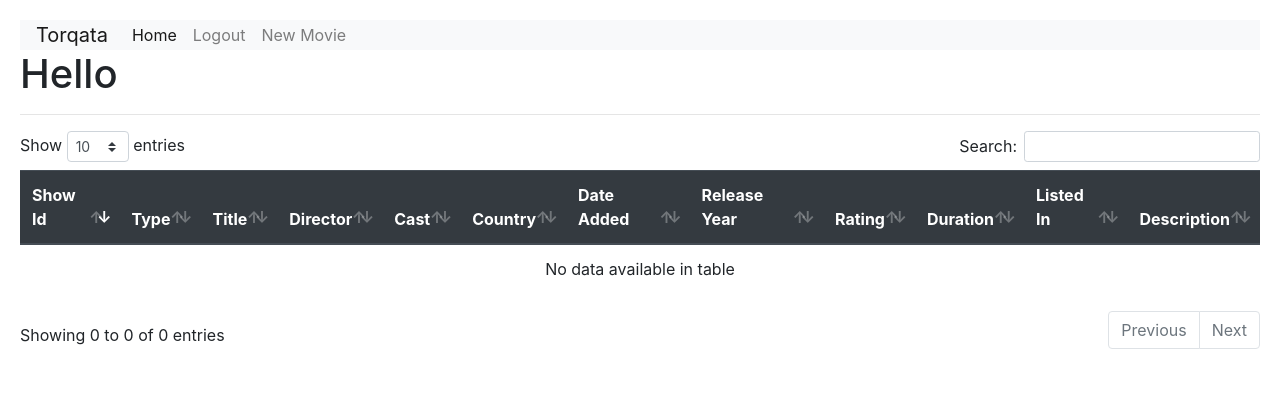
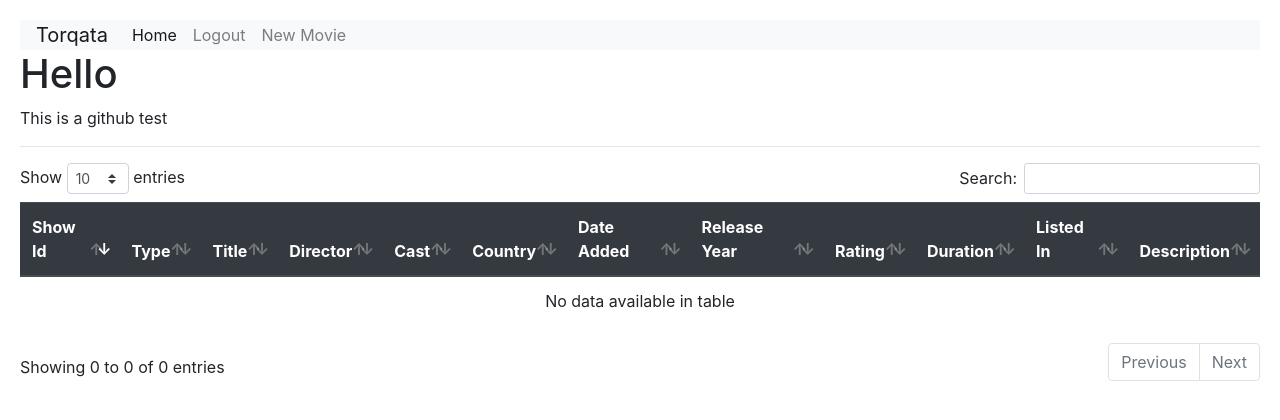
Before and after one commit to travmcneil/torqata, a Python web app: template app/templates/index.html in a window 1280 px wide. Shown: the top 420 px of the page. Run offline with Jinja, Linux system fonts and the light colour scheme; the template is opened without the code that fills it, so the values that code supplies are empty; some libraries are stand-ins or nearby versions.

Commit message:
testing github action

```diff
--- a/app/templates/index.html
+++ b/app/templates/index.html
@@ -2,7 +2,7 @@
 
 {% block content %}
     <h1>Hello {{ current_user.username|capitalize  }}</h1>
-
+    This is a github test
     <hr>
     {% include "_movies.html" %}
 
```
